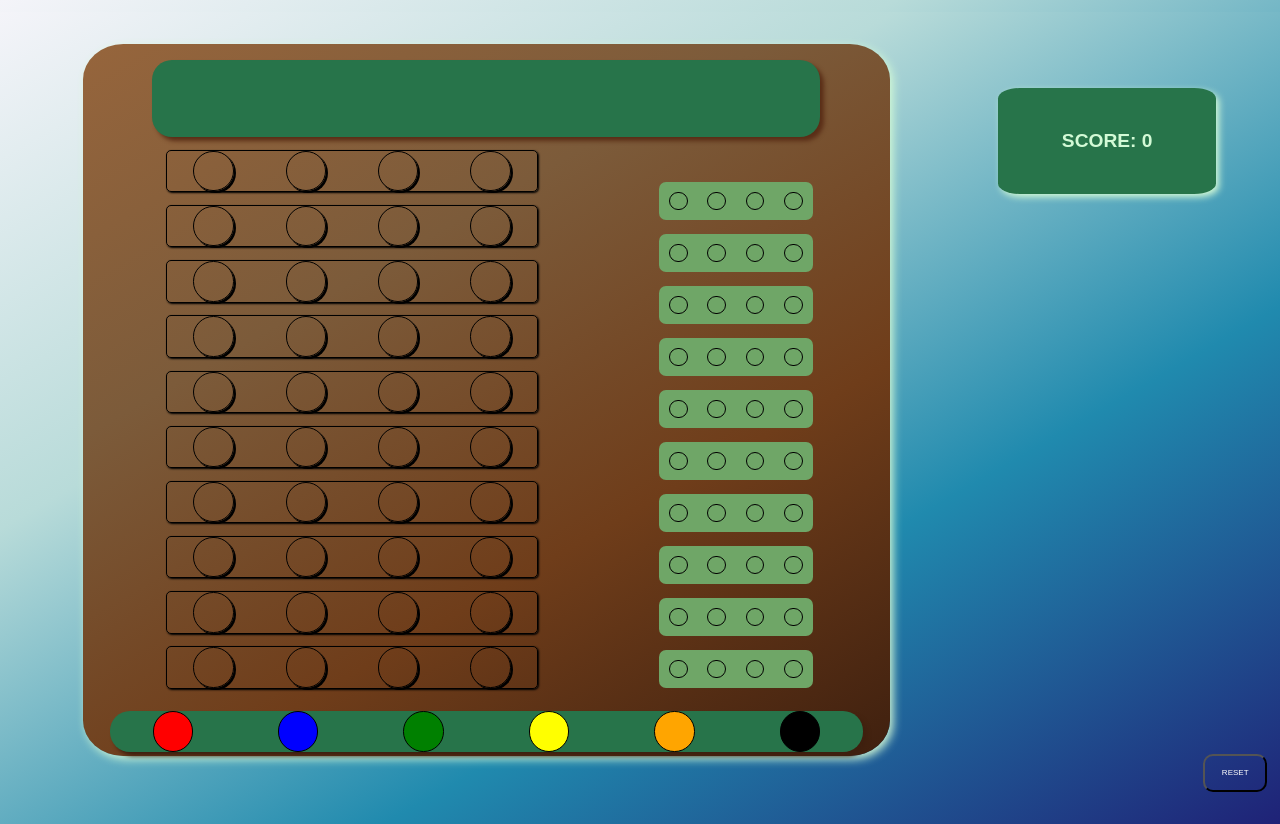
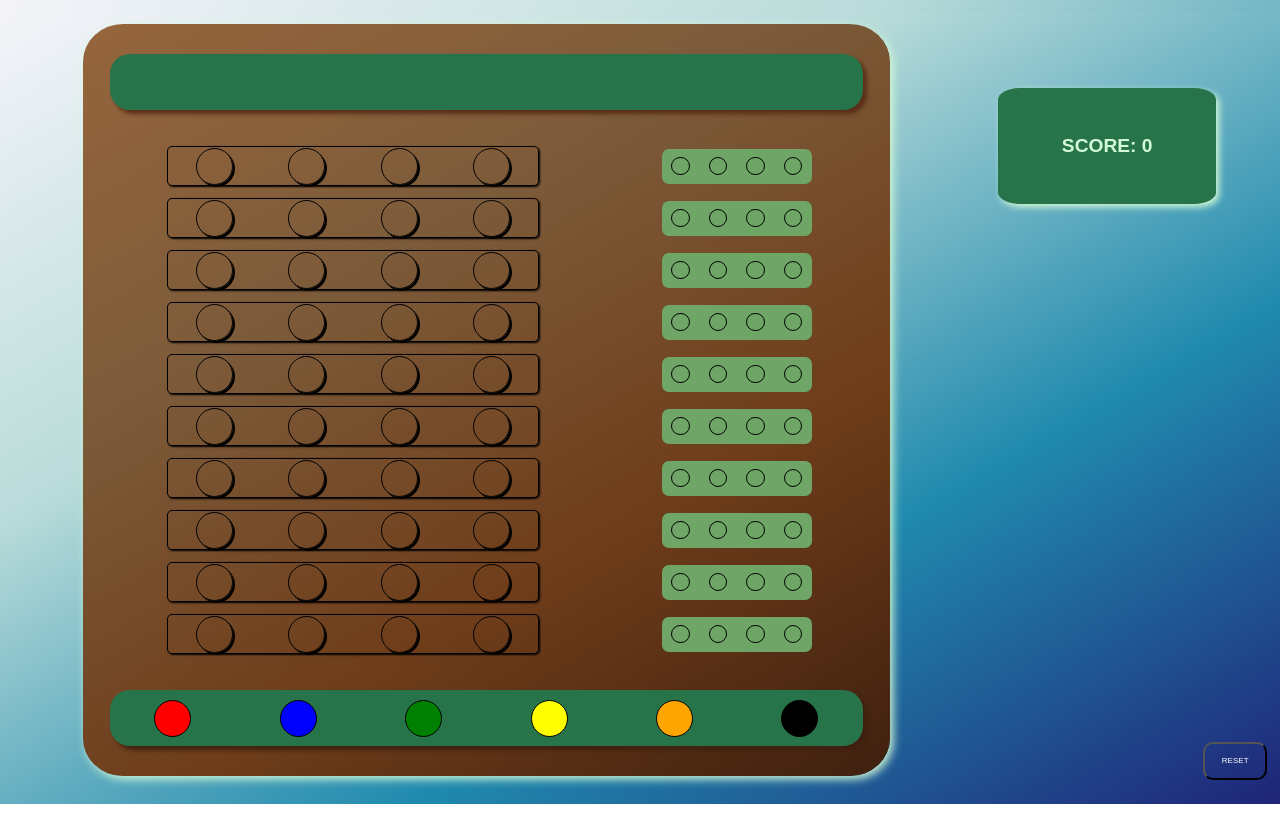
Before and after one commit to Flothar78/mastermind, a Vue app: page / in a window 1280 px wide. Built offline with nearby package versions, Linux system fonts and the light colour scheme; the HTML template or start-up script is replaced by a standard one.

Commit message:
CSS Ajust for middle and large screen sizes

```diff
--- a/src/assets/main.css
+++ b/src/assets/main.css
@@ -30,12 +30,15 @@
   background-color: orange;
 }
 #app {
-  padding-top: 1.5vh;
-  height: 100vh;
+  position: relative;
   display: flex;
   justify-content: flex-start;
-  flex-grow: 1;
+  height: 99vh;
+  max-width:1487px;
+  margin: auto;
+  padding-top: 1.5vh;
   background: linear-gradient(-30deg, #1f2277, #208aae, #b8dbd9, #f4f4f9);
+  overflow: hidden;
 }
 @keyframes solutionPeonsSprout {
   0% {
@@ -61,9 +64,10 @@
   flex-direction: column;
   justify-content: center;
   align-items: center;
-  height: 10%;
-  width: 20%;
-  min-width: 15vw;
+  height: 15vh;
+  width: 15vw;
+  max-width:198px;
+  max-height: 90px;
   margin: 5vw;
   padding: 1vw;
   background: #27744a;
@@ -93,10 +97,11 @@
   animation-duration: 1.6s;
   display: flex;
   flex-direction: column;
-  justify-content: center;
+  justify-content: space-around;
   align-items: center;
-  height: 15vh;
+  height: 20vh;
   width: 15vw;
+  max-width:198px;
   margin: 5vw;
   padding: 1vw;
   background: #27744a;
@@ -115,23 +120,25 @@
 .continue-button {
   animation-name: containerSprout;
   animation-duration: 1.6s;
-  height: 3vw;
+  height: 4vh;
   width: 10vw;
-  margin: 2vh 0 2vh 0;
+  max-width:120px;
+  margin: 0;
   color: black;
-  border-radius: 10px;
+  border-radius: 7px;
 }
 .restart-button {
   animation-name: containerSprout;
   animation-duration: 1.6s;
-  height: 3vw;
+  height: 3vh;
   width: 8vw;
+  max-width:100px;
   background-color: transparent;
   color: white;
   font-size: small;
   font-weight: bold;
   box-shadow: 0 0 0;
-  border-radius: 10px;
+  border-radius: 7px;
   opacity: 0.5;
 }
 .play-and-result-wrapper {
@@ -144,10 +151,10 @@
 .play-ground {
   display: flex;
   flex-direction: column;
-  height: 87vh;
+  justify-content: space-between;
+  height: 94vh;
   width: 60vw;
-  margin-top: 2.5vh;
-  padding-top: 2vh;
+  max-width:792px;
   padding-left: 1.5vw;
   padding-right: 1.5vw;
   background: linear-gradient(-30deg, #3f200f, #6f3d1a, #7c5b3a, #96653c);
@@ -158,10 +165,9 @@
   display: flex;
   justify-content: space-around;
   align-items: center;
-  width: 87%;
-  min-height: 6vw;
-  margin-bottom: 3vw;
-  margin-inline: auto;
+  height: 7vh;
+  width: 98%;
+  margin:  auto;
   background-color: #27744a;
   box-shadow: 4px 4px 4px #5a2e17;
   border-radius: 20px;
@@ -170,18 +176,22 @@
   max-height: 90vh;
   display: flex;
   justify-content: space-around;
+
 }
 .betweenRows {
   display: flex;
   flex-direction: column-reverse;
+  justify-content: space-between;
   width: 50%;
   height: 65vh;
+  max-height:750px;
 }
 .withinRow {
   display: flex;
   justify-content: space-around;
   align-items: center;
   height: 10%;
+  max-height:38px;
   margin: 0.5vw;
   border: black 0.5px solid;
   box-shadow: 1px 1px 2px;
@@ -191,9 +201,9 @@
   display: flex;
   justify-content: space-around;
   align-items: center;
-  height: 15vh;
+  height: 7vh;
   width: 98%;
-  margin: 2vh auto;
+  margin:  auto;
   background-color: #27744a;
   box-shadow: 4px 4px 4px #3f200f;
   border-radius: 20px;
@@ -202,6 +212,7 @@
   display: flex;
   flex-direction: column-reverse;
   justify-content: space-around;
+  /* max-height:800px; */
 }
 .checkRow {
   display: flex;
@@ -209,13 +220,15 @@
   align-items: center;
   height: 3vw;
   width: 12vw;
+  max-height: 35px;
+  max-width: 150px;
   background-color: #6fa667;
   border-radius: 7px;
 }
 .reset-button {
   position: absolute;
   right: 1vw;
-  bottom: 1vh;
+  bottom: 4.5vh;
   height: 3vw;
   width: 5vw;
   background-color: transparent;
@@ -223,10 +236,11 @@
   font-size: 0.5rem;
   border-radius: 10px;
 }
-
 .peon-shape {
-  height: 3vw;
-  width: 3vw;
+  height: 4vw;
+  width: 4vw;
+  max-height:35px;
+  max-width:35px;
   border: 0.5px solid black;
   border-radius: 50%;
 }
@@ -236,9 +250,10 @@
 .peon-in-check-row {
   width: 1.3vw;
   height: 1.3vw;
+  max-width:17px;
+  max-height:17px;
   border-radius: 50%;
 }
-
 @media screen and (max-width: 759px) {
   #app {
     justify-content: center;
```
